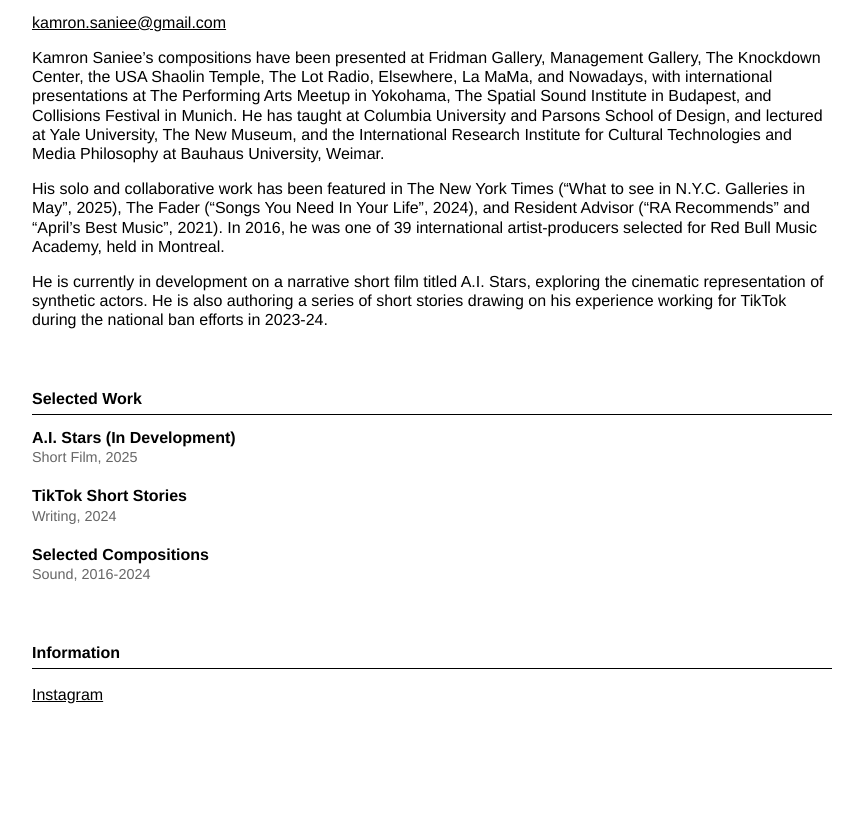
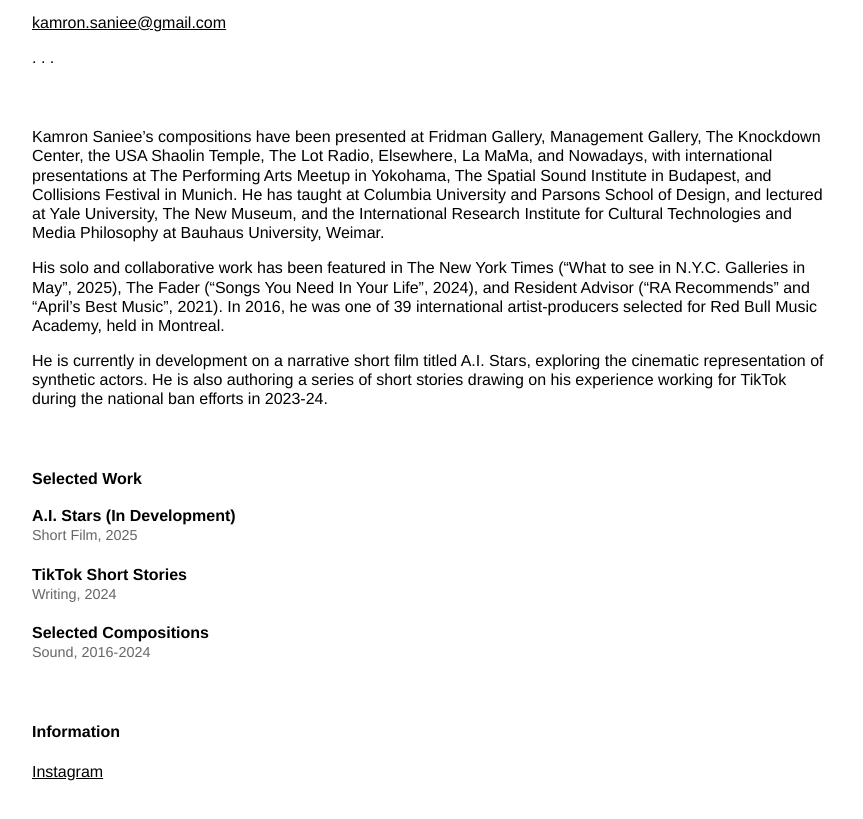
Before and after one commit to kam-i/kamronsaniee-site, a plain HTML site: page index.html in a window 1280 px wide. Shown: the part 123-942 px from the top of the page, without its empty margins (208-1071 px from the left). Drawn offline with Linux system fonts and the light colour scheme.

Commit message:
Update h2 styles and add new section
Removed border from h2 elements in the style section and added a new section with placeholder content.

```diff
--- a/index.html
+++ b/index.html
@@ -7,7 +7,7 @@
     <style>
         body { font-family: "Helvetica Neue", Helvetica, Arial, sans-serif; line-height: 1.2; color: #000; max-width: 800px; margin: 40px auto; padding: 20px; }
         h1 { font-weight: bold; margin-bottom: 10px; letter-spacing: 1px; }
-        h2 { font-size: 1rem; font-weight: bold; margin-top: 40px; border-bottom: 1px solid #000; padding-bottom: 5px; }
+        h2 { font-size: 1rem; font-weight: bold; margin-top: 40px; padding-bottom: 5px; }
         section { margin-bottom: 60px; }
         .project { margin-bottom: 20px; }
         .project-title { font-weight: bold; text-decoration: none; color: black; display: block; }
@@ -21,6 +21,10 @@
 
     <h1>Kamron Saniee</h1>
     <p><a href="mailto:kamron.saniee@gmail.com">kamron.saniee@gmail.com</a></p>
+
+    <section id ="break">
+    <p>. . .</p>
+    </section>
 
     <section id="info">
 
```
